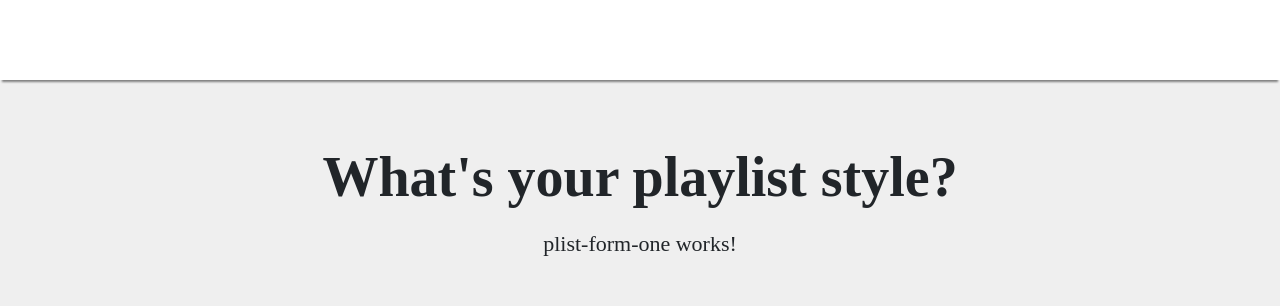
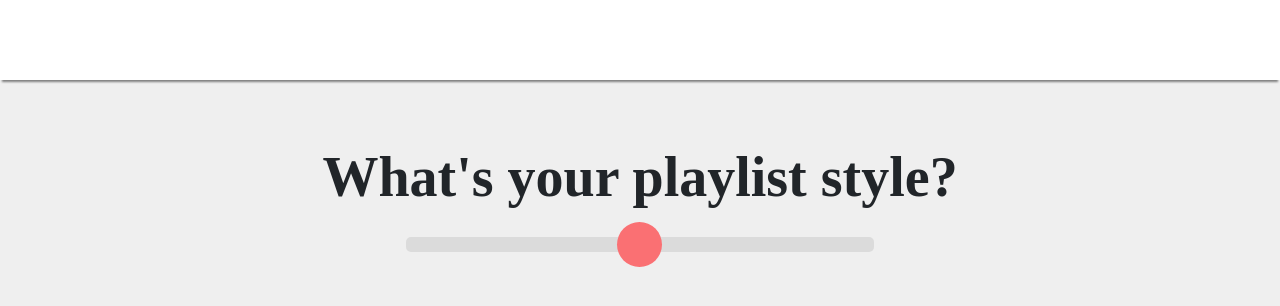
Before and after one commit to json-lou/tune-slide, an Angular app in the folder tune-slide-fe-app/: page /playlist/one in a window 1280 px wide. Shown: the top 306 px of the page. Built offline with nearby package versions, Linux system fonts and the light colour scheme.

Commit message:
WIP Implemented slider

```diff
--- a/tune-slide-fe-app/src/app/app.module.ts
+++ b/tune-slide-fe-app/src/app/app.module.ts
@@ -8,6 +8,7 @@ import { AppRoutingModule } from './/app-routing.module';
 import { HeaderComponent } from './shared/components/header/header.component';
 import { SliderComponent } from './shared/components/slider/slider.component';
 import { PlaylistConfigComponent } from './pages/playlist-config/playlist-config.component';
+import { FormsModule, ReactiveFormsModule } from '@angular/forms';
 
 @NgModule({
   declarations: [
@@ -21,6 +22,8 @@ import { PlaylistConfigComponent } from './pages/playlist-config/playlist-config
     BrowserModule,
     AppRoutingModule,
     RouterModule,
+    FormsModule,
+    ReactiveFormsModule,
   ],
   providers: [],
   bootstrap: [AppComponent]
--- a/tune-slide-fe-app/src/app/pages/playlist-config/playlist-config.component.html
+++ b/tune-slide-fe-app/src/app/pages/playlist-config/playlist-config.component.html
@@ -1,6 +1,9 @@
 <div class="col-12 d-flex flex-wrap justify-content-center text-center mt-3 p-0">
   <h1 class="col-12 mb-3"><strong>What's your playlist style?</strong></h1>
-  <p>
-    plist-form-one works!
-  </p>
+  <div class="col-8 my-2">
+    <app-slider
+      min=0
+      max=50
+    ></app-slider>
+  </div>
 </div>
--- a/tune-slide-fe-app/src/app/shared/components/slider/slider.component.html
+++ b/tune-slide-fe-app/src/app/shared/components/slider/slider.component.html
@@ -1,3 +1,3 @@
-<p>
-  slider works!
-</p>
+<div class="slider-container">
+  <input type="range" class="slider" [min]="min" [max]="max" [formControl]="value" (input)="onSliderChange($event)">
+</div>
--- a/tune-slide-fe-app/src/app/shared/components/slider/slider.component.scss
+++ b/tune-slide-fe-app/src/app/shared/components/slider/slider.component.scss
@@ -0,0 +1,37 @@
+.slider-container {
+  width: 100%;
+}
+
+.slider {
+  -webkit-appearance: none;
+  width: 100%;
+  height: 15px;
+  border-radius: 5px;
+  background: #d3d3d3;
+  outline: none;
+  opacity: 0.7;
+  -webkit-transition: .2s;
+  transition: opacity .2s;
+}
+
+.slider:hover {
+  opacity: 1;
+}
+
+.slider::-webkit-slider-thumb {
+  -webkit-appearance: none;
+  appearance: none;
+  width: 45px;
+  height: 45px;
+  border-radius: 50%;
+  background: #ff3b3f;
+  cursor: pointer;
+}
+
+.slider::-moz-range-thumb {
+  width: 25px;
+  height: 25px;
+  border-radius: 50%;
+  background: #4CAF50;
+  cursor: pointer;
+}
--- a/tune-slide-fe-app/src/app/shared/components/slider/slider.component.ts
+++ b/tune-slide-fe-app/src/app/shared/components/slider/slider.component.ts
@@ -1,4 +1,5 @@
-import { Component, OnInit } from '@angular/core';
+import { Component, OnInit, Input } from '@angular/core';
+import { FormControl } from '@angular/forms';
 
 @Component({
   selector: 'app-slider',
@@ -6,10 +7,23 @@ import { Component, OnInit } from '@angular/core';
   styleUrls: ['./slider.component.scss']
 })
 export class SliderComponent implements OnInit {
+  @Input() min: number;
+  @Input() max: number;
+  @Input() showTooltip: boolean;
 
-  constructor() { }
+  value: FormControl;
+  tooltipValue: number;
+
+  constructor() {
+    this.value = new FormControl(25);
+    this.tooltipValue = this.value.value;
+  }
 
   ngOnInit() {
   }
 
+  onSliderChange() {
+    this.tooltipValue = this.value.value;
+  }
+
 }
```
